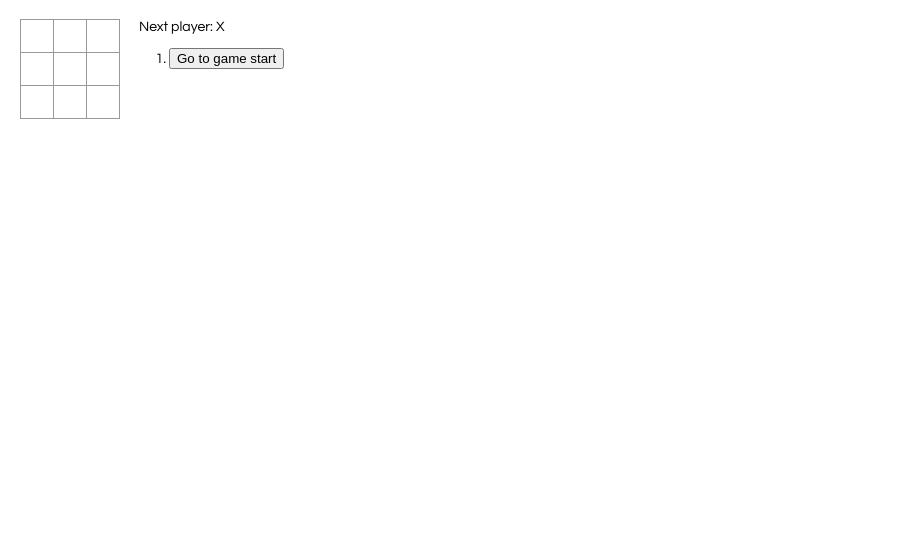
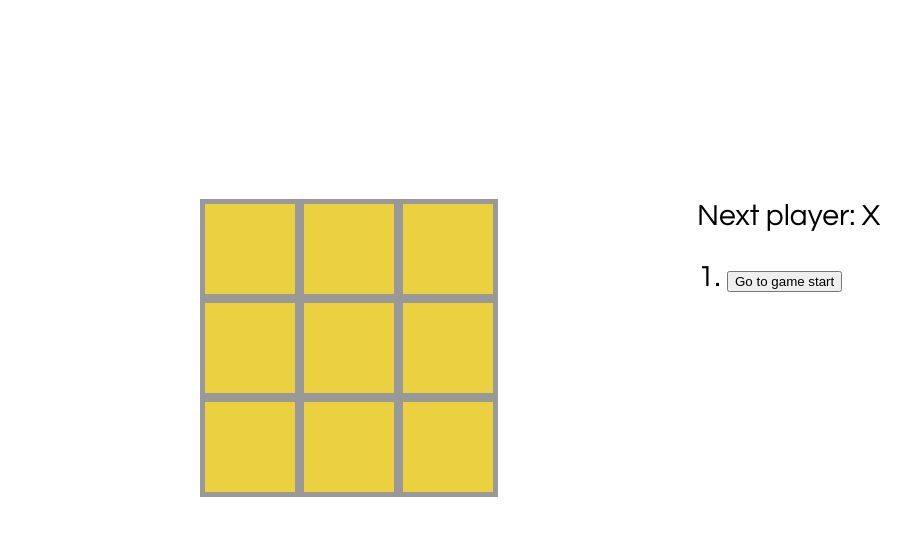
Before and after one commit to crypton-42/Assignment, a React app: page / in a window 1280 px wide. Shown: the whole page, without its empty margins (0-922 px from the left). Built offline with nearby package versions, Linux system fonts and the light colour scheme.

Commit message:
Add files via upload

```diff
--- a/src/index.css
+++ b/src/index.css
@@ -1,6 +1,6 @@
 body {
-    font: 14px "Century Gothic", Futura, sans-serif;
-    margin: 20px;
+    font: 30px "Century Gothic", Futura, sans-serif;
+    margin: 200px;
   }
 
   ol, ul {
@@ -18,22 +18,26 @@ body {
   }
 
   .square {
-    background: #fff;
-    border: 1px solid #999;
+    background: rgb(235, 209, 64);
+    border: 5px solid #999;
     float: left;
-    font-size: 24px;
+    font-size: 54px;
     font-weight: bold;
     line-height: 34px;
-    height: 34px;
+    height: 100px;
     margin-right: -1px;
     margin-top: -1px;
     padding: 0;
     text-align: center;
-    width: 34px;
+    width: 100px;
   }
 
   .square:focus {
     outline: none;
+  }
+
+  .square.highlight {
+    background: #ddd
   }
 
   .kbd-navigation .square:focus {
@@ -46,5 +50,5 @@ body {
   }
 
   .game-info {
-    margin-left: 20px;
+    margin-left: 200px;
   }
--- a/src/index.js
+++ b/src/index.js
@@ -3,8 +3,10 @@ import ReactDOM from 'react-dom';
 import './index.css';
 
 function Square(props) {
+  const className = 'square' + (props.highlight ? ' highlight' : '');
+
   return (
-    <button className="square" onClick={props.onClick}>
+    <button className={className} onClick={props.onClick}>
       {props.value}
     </button>
   );
@@ -12,10 +14,14 @@ function Square(props) {
 
 class Board extends React.Component {
   renderSquare(i) {
+    const winLine = this.props.winLine;
+
     return (
       <Square
+        key={i}
         value={this.props.squares[i]}
         onClick={() => this.props.onClick(i)}
+        highlight={winLine && winLine.includes(i)}
       />
     );
   }
@@ -61,7 +67,7 @@ class Game extends React.Component {
     const history = this.state.history.slice(0, this.state.stepNumber + 1);
     const current = history[history.length - 1];
     const squares = current.squares.slice();
-    if (calculateWinner(squares) || squares[i]) {
+    if (calculateWinner(squares).winner || squares[i]) {
       return;
     }
     squares[i] = this.state.xIsNext ? "X" : "O";
@@ -86,7 +92,8 @@ class Game extends React.Component {
   render() {
     const history = this.state.history;
     const current = history[this.state.stepNumber];
-    const winner = calculateWinner(current.squares);
+    const winInfo = calculateWinner(current.squares);
+    const winner = winInfo.winner;
 
     const moves = history.map((step, move) => {
       const desc = move ?
@@ -100,11 +107,15 @@ class Game extends React.Component {
     });
 
     let status;
-    if (winner) {
-      status = "Winner: " + winner;
+  if (winner) {
+    status = "Winner: " + winner;
+  } else {
+    if (winInfo.isDraw) {
+      status = "Draw";
     } else {
       status = "Next player: " + (this.state.xIsNext ? "X" : "O");
     }
+  }
 
     return (
       <div className="game">
@@ -112,6 +123,7 @@ class Game extends React.Component {
           <Board
             squares={current.squares}
             onClick={i => this.handleClick(i)}
+            winLine = {winInfo.line}
           />
         </div>
         <div className="game-info">
@@ -122,10 +134,6 @@ class Game extends React.Component {
     );
   }
 }
-
-// ========================================
-
-ReactDOM.render(<Game />, document.getElementById("root"));
 
 function calculateWinner(squares) {
   const lines = [
@@ -141,15 +149,28 @@ function calculateWinner(squares) {
   for (let i = 0; i < lines.length; i++) {
     const [a, b, c] = lines[i];
     if (squares[a] && squares[a] === squares[b] && squares[a] === squares[c]) {
-      return squares[a];
+      return {
+        winner: squares[a],
+        line: lines[i],
+        isDraw: false,
+      };
     }
   }
-  return null;
+
+  let isDraw = true;
+  for (let i = 0; i < squares.length; i++) {
+    if (squares[i] === null) {
+      isDraw = false;
+      break;
+    }
+  }
+  return {
+    winner: null,
+    line: null,
+    isDraw: isDraw,
+  };
 }
 
-  // ========================================
+// ========================================
 
-  ReactDOM.render(
-    <Game />,
-    document.getElementById('root')
-  );
+ReactDOM.render(<Game />, document.getElementById("root"));
```
